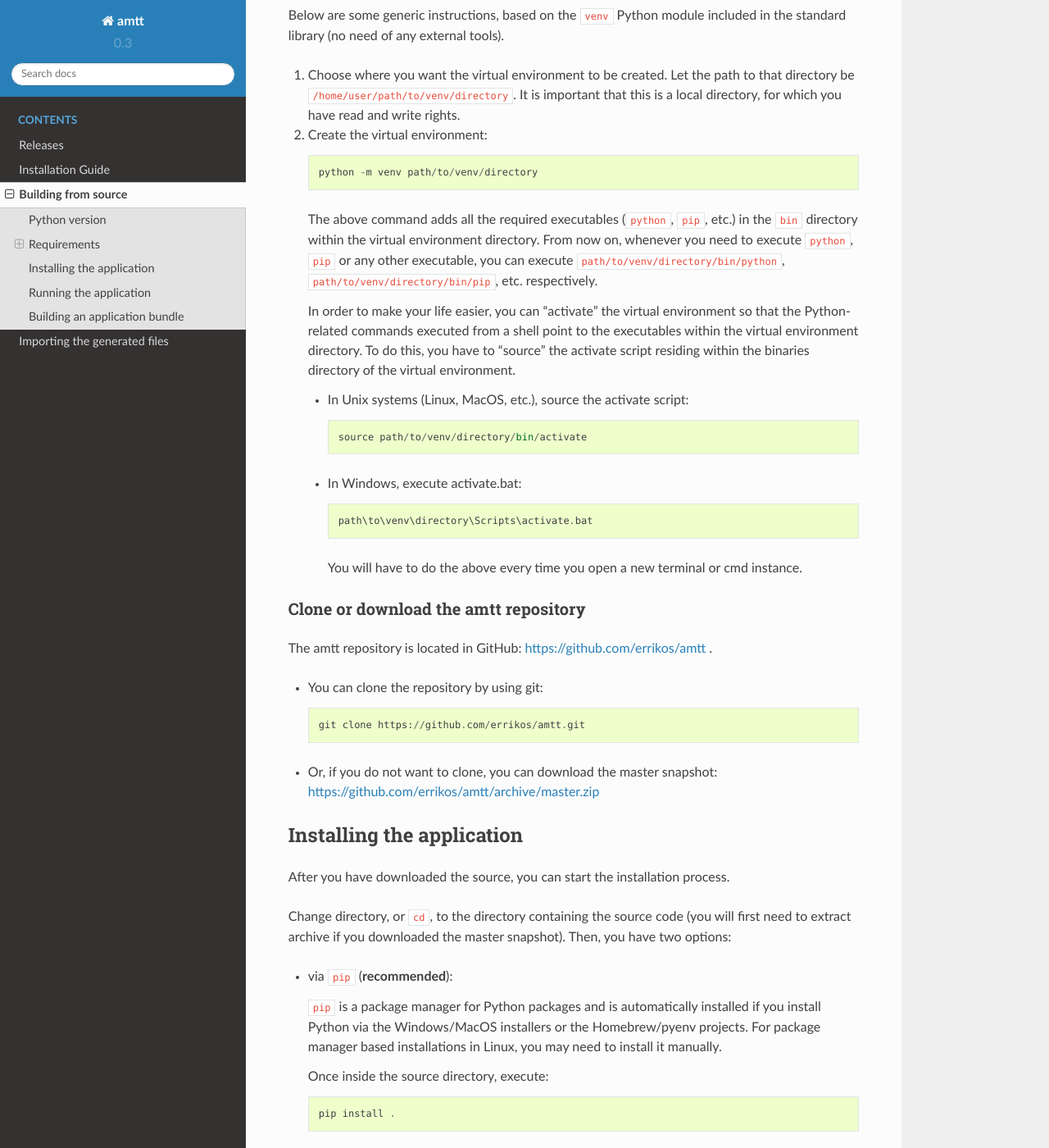
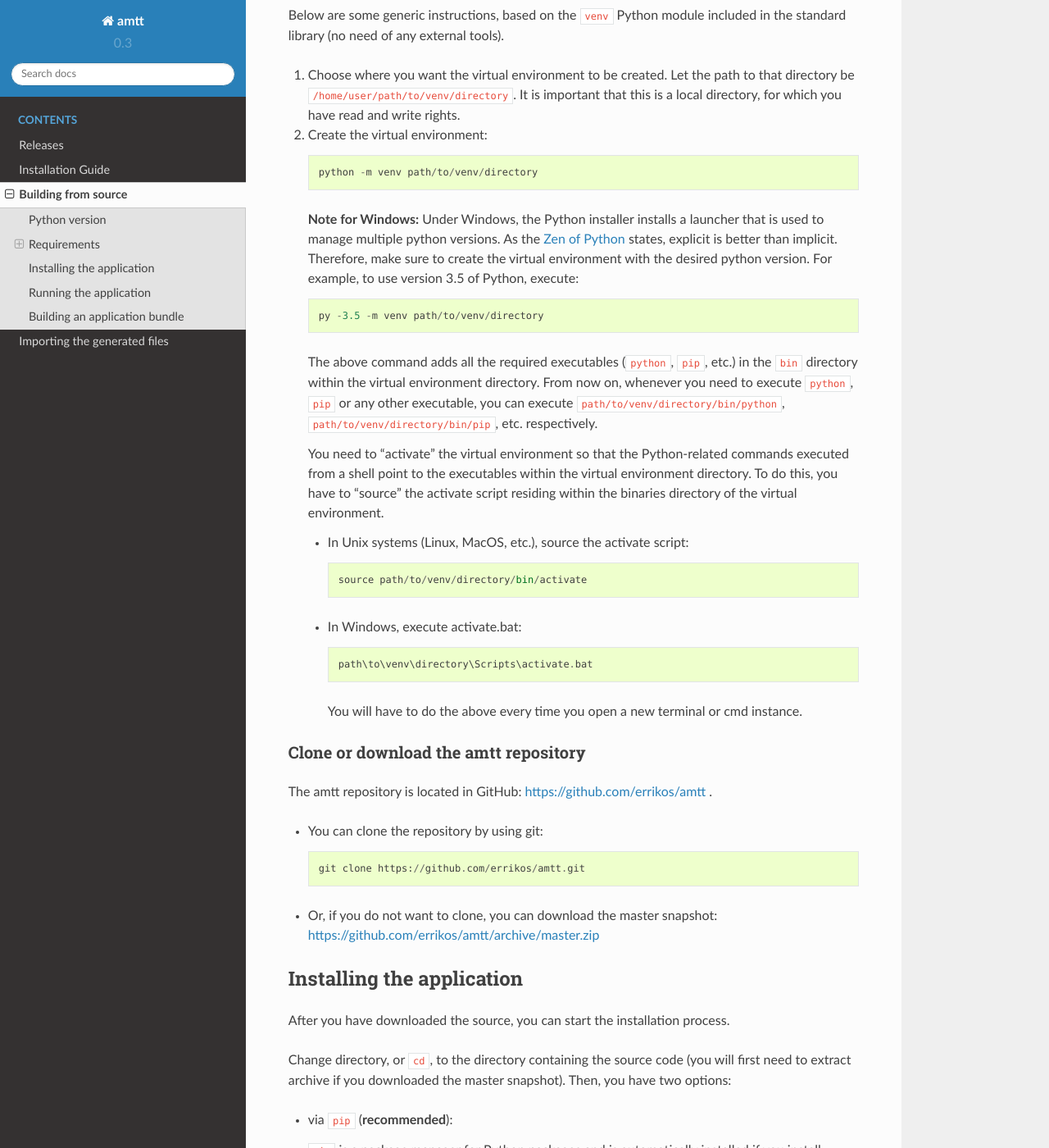
Before and after one commit to errikos/amtt, a Sphinx documentation site: the page built from docs/building.rst, in a window 1280 px wide and 1400 px high, scrolled down 1543 px. Shown: the whole window at 82% size. Built offline with Sphinx 7.4.7 and the Read the Docs theme 2.0.0, drawn with Linux system fonts in a browser that asks for light colours; some of the changed text lies outside the part shown.

Commit message:
docs: add notice for Windows in building
add notice for multiple Python versions and how to use the desired
Python version to create the virtual environment

Signed-off-by: Ergys Dona <errikosd@gmail.com>

```diff
--- a/docs/building.rst
+++ b/docs/building.rst
@@ -49,13 +49,19 @@ Another tool that greatly simplifies virtual environment management is virtualen
 Below are some generic instructions, based on the ``venv`` Python module included in the standard library (no need of any external tools).
 
 1. Choose where you want the virtual environment to be created. Let the path to that directory be ``/home/user/path/to/venv/directory``. It is important that this is a local directory, for which you have read and write rights.
-2. Create the virtual environment::
+2. Create the virtual environment:
+   ::
 
-    python -m venv path/to/venv/directory
+      python -m venv path/to/venv/directory
+
+   **Note for Windows:** Under Windows, the Python installer installs a launcher that is used to manage multiple python versions. As the |Zen| states, explicit is better than implicit. Therefore, make sure to create the virtual environment with the desired python version. For example, to use version 3.5 of Python, execute:
+   ::
+
+     py -3.5 -m venv path/to/venv/directory
 
    The above command adds all the required executables (``python``, ``pip``, etc.) in the ``bin`` directory within the virtual environment directory. From now on, whenever you need to execute ``python``, ``pip`` or any other executable, you can execute ``path/to/venv/directory/bin/python``, ``path/to/venv/directory/bin/pip``, etc. respectively.
 
-   In order to make your life easier, you can "activate" the virtual environment so that the Python-related commands executed from a shell point to the executables within the virtual environment directory. To do this, you have to "source" the activate script residing within the binaries directory of the virtual environment.
+   You need to "activate" the virtual environment so that the Python-related commands executed from a shell point to the executables within the virtual environment directory. To do this, you have to "source" the activate script residing within the binaries directory of the virtual environment.
 
    * In Unix systems (Linux, MacOS, etc.), source the activate script:
      ::
@@ -93,34 +99,36 @@ Change directory, or ``cd``, to the directory containing the source code (you wi
 
   ``pip`` is a package manager for Python packages and is automatically installed if you install Python via the Windows/MacOS installers or the Homebrew/pyenv projects. For package manager based installations in Linux, you may need to install it manually.
 
-  Once inside the source directory, execute::
+  Once inside the source directory, execute the following two commands
+  ::
 
-      pip install .
+      pip install -U pip setuptools wheel
+      pip install -e .[docs,build]
 
 
 * without ``pip``, via ``distutils``:
 
   ``distutils`` are bundled in the standard Python distribution.
 
-  1. To fetch the dependencies and build the application::
+  1. To fetch the dependencies and build the application
      ::
 
         python setup.py build
 
 
-  2. To install the application, after building::
+  2. To install the application, after building
      ::
 
         python setup.py install
 
 
-  3. In you encounter an error like the following::
+  3. In you encounter an error like the following
      ::
 
         error: The 'pyexcel' distribution was not found and is required by amtt
 
 
-     then execute the install command again::
+     then execute the install command again
      ::
 
         python setup.py install
@@ -208,3 +216,9 @@ Therefore, you can only build for Linux from a Linux installation, for MacOS fro
    <a href="https://virtualenvwrapper.readthedocs.io/en/latest/" target="_blank">
      virtualenvwrapper
    </a>
+
+.. |Zen| raw:: html
+
+   <a href="https://www.python.org/dev/peps/pep-0020/" target="_blank">
+     Zen of Python
+   </a>
```
